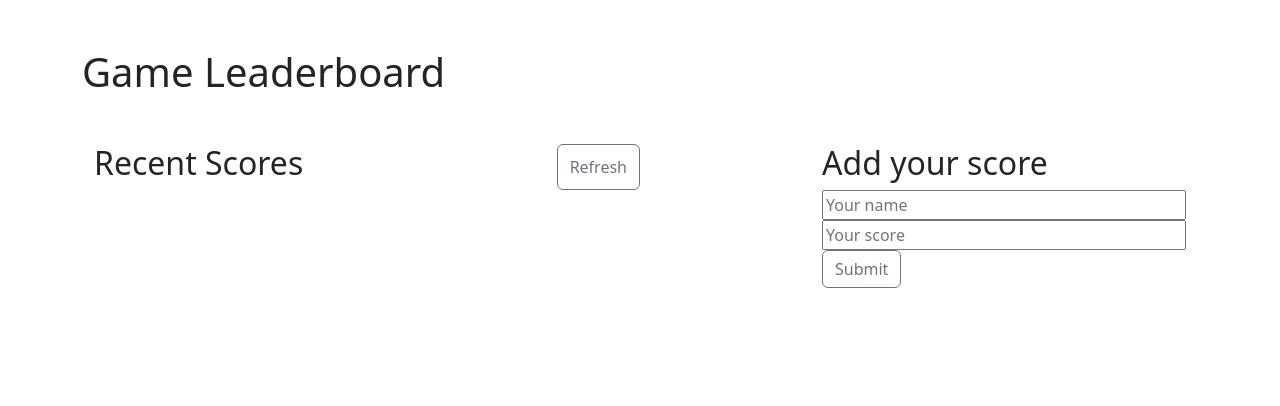
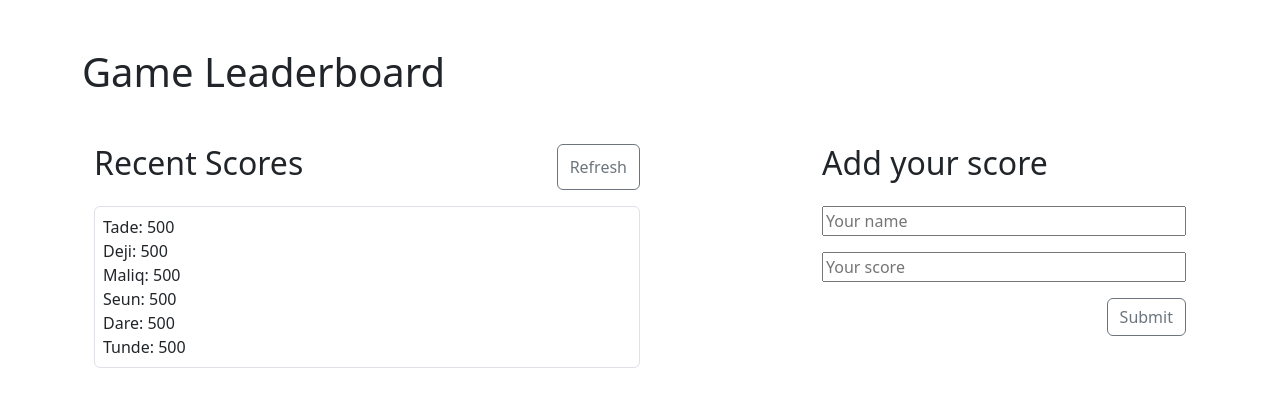
Before and after one commit to Errytagedesign/gameLeaderboard, a website built with webpack: page src/index.html in a window 1280 px wide. Built offline with nearby package versions, Linux system fonts and the light colour scheme.

Commit message:
Update readme file

```diff
--- a/src/index.html
+++ b/src/index.html
@@ -15,15 +15,22 @@
           <h2>Recent Scores</h2>
           <button class="btn btn-outline-secondary">Refresh</button>
         </div>
-        <ul class="leaderBoard"></ul>
+        <ul class="leaderBoard border mt-3 p-2 rounded">
+          <li>Tade: 500</li>
+          <li>Deji: 500</li>
+          <li>Maliq: 500</li>
+          <li>Seun: 500</li>
+          <li>Dare: 500</li>
+          <li>Tunde: 500</li>
+        </ul>
       </section>
       <section class="col-4">
         <h2>Add your score</h2>
         <form class="d-flex flex-column justify-content-between">
-          <input class="name" type="text" placeholder="Your name" />
-          <input class="score" type="text" placeholder="Your score" />
-          <div>
-            <button id="addScores" class="btn btn-outline-secondary">
+          <input class="name mt-3" type="text" placeholder="Your name" />
+          <input class="score mt-3" type="text" placeholder="Your score" />
+          <div class="text-end">
+            <button id="addScores" class="btn btn-outline-secondary mt-3">
               Submit
             </button>
           </div>
```
